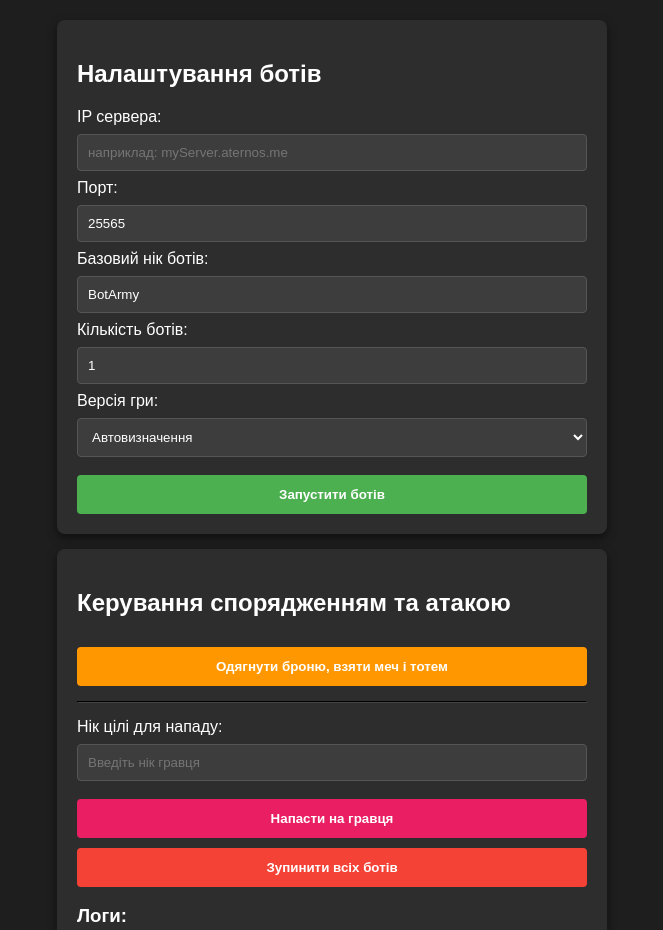
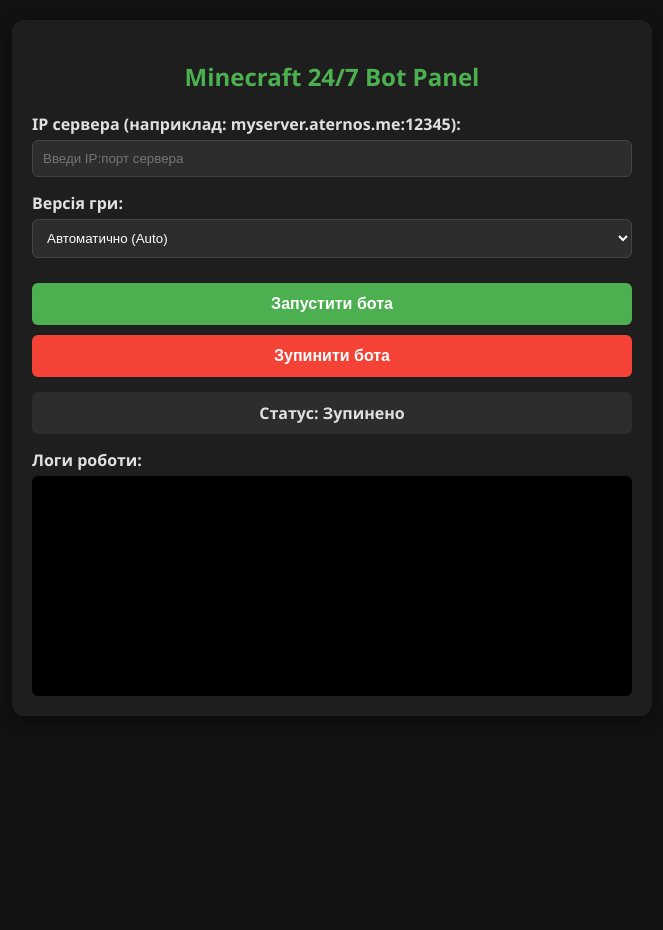
Before and after one commit to tymaa-coder/ATERNOS-BOT-24-7, a website: page bot-for-aternos-24-7/public/index.html in a window 1280 px wide. Shown: the top 930 px of the page, without its empty margins (308-971 px from the left). After the commit the page ends 800 px from the top, so only its background shows below. Drawn offline with nearby package versions, Linux system fonts and the light colour scheme; no server answers.

Commit message:
Update Minecraft bot control panel layout and styles

```diff
--- a/bot-for-aternos-24-7/public/index.html
+++ b/bot-for-aternos-24-7/public/index.html
@@ -2,111 +2,189 @@
 <html lang="uk">
 <head>
     <meta charset="UTF-8">
-    <title>Minecraft Bot Control Panel</title>
+    <meta name="viewport" content="width=device-width, initial-scale=1.0">
+    <title>Minecraft Aternos Bot 24/7</title>
     <style>
-        body { font-family: Arial, sans-serif; background: #1e1e1e; color: #fff; padding: 20px; max-width: 550px; margin: auto; }
-        .card { background: #2d2d2d; padding: 20px; border-radius: 8px; box-shadow: 0 4px 10px rgba(0,0,0,0.5); margin-bottom: 15px; }
-        input, select { width: 100%; padding: 10px; margin: 8px 0; background: #3d3d3d; border: 1px solid #555; color: #fff; border-radius: 4px; box-sizing: border-box; }
-        button { width: 100%; padding: 12px; margin-top: 10px; border: none; border-radius: 4px; font-weight: bold; cursor: pointer; }
-        .btn-start { background: #4CAF50; color: white; }
-        .btn-equip { background: #ff9800; color: white; }
-        .btn-attack { background: #e91e63; color: white; }
-        .btn-stop { background: #f44336; color: white; }
-        #logs { background: #111; padding: 10px; height: 140px; overflow-y: auto; font-family: monospace; font-size: 12px; border-radius: 4px; margin-top: 10px; border: 1px solid #444; }
+        body {
+            font-family: 'Segoe UI', Tahoma, Geneva, Verdana, sans-serif;
+            background-color: #121212;
+            color: #e0e0e0;
+            margin: 0;
+            padding: 20px;
+            display: flex;
+            flex-direction: column;
+            align-items: center;
+        }
+        .container {
+            width: 100%;
+            max-width: 600px;
+            background: #1e1e1e;
+            padding: 20px;
+            border-radius: 12px;
+            box-shadow: 0 4px 15px rgba(0,0,0,0.5);
+        }
+        h2 {
+            text-align: center;
+            color: #4CAF50;
+        }
+        .form-group {
+            margin-bottom: 15px;
+        }
+        label {
+            display: block;
+            margin-bottom: 5px;
+            font-weight: bold;
+        }
+        input, select {
+            width: 100%;
+            padding: 10px;
+            border: 1px solid #444;
+            background: #2d2d2d;
+            color: #fff;
+            border-radius: 6px;
+            box-sizing: border-box;
+        }
+        button {
+            width: 100%;
+            padding: 12px;
+            border: none;
+            border-radius: 6px;
+            font-size: 16px;
+            font-weight: bold;
+            cursor: pointer;
+            margin-top: 10px;
+        }
+        #startBtn {
+            background-color: #4CAF50;
+            color: white;
+        }
+        #startBtn:hover {
+            background-color: #45a049;
+        }
+        #stopBtn {
+            background-color: #f44336;
+            color: white;
+        }
+        #stopBtn:hover {
+            background-color: #d32f2f;
+        }
+        .status {
+            text-align: center;
+            font-weight: bold;
+            margin: 15px 0;
+            padding: 10px;
+            border-radius: 6px;
+            background: #2d2d2d;
+        }
+        .logs {
+            background: #000;
+            color: #00ff00;
+            padding: 10px;
+            height: 200px;
+            overflow-y: scroll;
+            font-family: monospace;
+            border-radius: 6px;
+            font-size: 13px;
+            white-space: pre-wrap;
+        }
     </style>
 </head>
 <body>
 
-<div class="card">
-    <h2>Налаштування ботів</h2>
-    <label>IP сервера:</label>
-    <input type="text" id="host" placeholder="наприклад: myServer.aternos.me">
+    <div class="container">
+        <h2>Minecraft 24/7 Bot Panel</h2>
 
-    <label>Порт:</label>
-    <input type="text" id="port" value="25565">
-
-    <label>Базовий нік ботів:</label>
-    <input type="text" id="baseUsername" value="BotArmy">
-
-    <label>Кількість ботів:</label>
-    <input type="number" id="count" value="1" min="1" max="10">
-
-    <label>Версія гри:</label>
-    <select id="version">
-        <option value="auto">Автовизначення</option>
-        <option value="1.21.4">1.21.4</option>
-        <option value="1.20.4">1.20.4</option>
-        <option value="1.19.4">1.19.4</option>
-    </select>
-
-    <button class="btn-start" onclick="startBots()">Запустити ботів</button>
+        <div class="form-group">
+            <label for="host">IP сервера (наприклад: myserver.aternos.me:12345):</label>
+            <input type="text" id="host" placeholder="Введи IP:порт сервера">
         </div>
 
-<div class="card">
-    <h2>Керування спорядженням та атакою</h2>
-
-    <button class="btn-equip" onclick="equipGear()">Одягнути броню, взяти меч і тотем</button>
-
-    <hr style="border-color: #444; margin: 15px 0;">
-
-    <label>Нік цілі для нападу:</label>
-    <input type="text" id="targetName" placeholder="Введіть нік гравця">
-    <button class="btn-attack" onclick="attackPlayer()">Напасти на гравця</button>
-
-    <button class="btn-stop" onclick="stopBots()">Зупинити всіх ботів</button>
-
-    <h3>Логи:</h3>
-    <div id="logs"></div>
+        <div class="form-group">
+            <label for="version">Версія гри:</label>
+            <select id="version" name="version">
+                <option value="auto">Автоматично (Auto)</option>
+                <option value="1.16.5">1.16.5</option>
+                <option value="1.17">1.17</option>
+                <option value="1.17.1">1.17.1</option>
+                <option value="1.18">1.18</option>
+                <option value="1.18.1">1.18.1</option>
+                <option value="1.18.2">1.18.2</option>
+                <option value="1.19">1.19</option>
+                <option value="1.19.1">1.19.1</option>
+                <option value="1.19.2">1.19.2</option>
+                <option value="1.19.3">1.19.3</option>
+                <option value="1.19.4">1.19.4</option>
+                <option value="1.20">1.20</option>
+                <option value="1.20.1">1.20.1</option>
+                <option value="1.20.2">1.20.2</option>
+                <option value="1.20.3">1.20.3</option>
+                <option value="1.20.4">1.20.4</option>
+                <option value="1.20.5">1.20.5</option>
+                <option value="1.20.6">1.20.6</option>
+                <option value="1.21">1.21</option>
+                <option value="1.21.1">1.21.1</option>
+                <option value="1.21.2">1.21.2</option>
+                <option value="1.21.3">1.21.3</option>
+                <option value="1.21.4">1.21.4</option>
+                <option value="1.21.5">1.21.5</option>
+                <option value="1.21.6">1.21.6</option>
+                <option value="1.21.7">1.21.7</option>
+                <option value="1.21.8">1.21.8</option>
+                <option value="1.21.9">1.21.9</option>
+                <option value="1.21.10">1.21.10</option>
+                <option value="1.21.11">1.21.11</option>
+            </select>
         </div>
 
+        <button id="startBtn">Запустити бота</button>
+        <button id="stopBtn">Зупинити бота</button>
+
+        <div class="status" id="statusText">Статус: Зупинено</div>
+
+        <label>Логи роботи:</label>
+        <div class="logs" id="logsBox"></div>
+    </div>
+
+    <!-- Підключаємо Socket.io клієнт -->
     <script src="/socket.io/socket.io.js"></script>
     <script>
         const socket = io();
 
-    function logMessage(msg) {
-        const logs = document.getElementById('logs');
-        logs.innerHTML += `<div>[${new Date().toLocaleTimeString()}] ${msg}</div>`;
-        logs.scrollTop = logs.scrollHeight;
-    }
+        const hostInput = document.getElementById('host');
+        const versionSelect = document.getElementById('version');
+        const startBtn = document.getElementById('startBtn');
+        const stopBtn = document.getElementById('stopBtn');
+        const statusText = document.getElementById('statusText');
+        const logsBox = document.getElementById('logsBox');
 
-    function startBots() {
-        const host = document.getElementById('host').value;
-        const port = document.getElementById('port').value;
-        const baseUsername = document.getElementById('baseUsername').value;
-        const count = document.getElementById('count').value;
-        const version = document.getElementById('version').value;
-
+        startBtn.addEventListener('click', () => {
+            const host = hostInput.value.trim();
+            const version = versionSelect.value;
             if (!host) {
-            alert('Введіть IP сервера!');
+                alert('Будь ласка, введіть IP сервера!');
                 return;
             }
+            socket.emit('start-bot', { host, version });
+        });
 
-        socket.emit('start-bots', { host, port, baseUsername, count, version });
+        stopBtn.addEventListener('click', () => {
+            socket.emit('stop-bot');
+        });
+
+        socket.on('status', (status) => {
+            if (status === 'running') {
+                statusText.innerText = 'Статус: Працює 🟢';
+                statusText.style.color = '#4CAF50';
+            } else {
+                statusText.innerText = 'Статус: Зупинено 🔴';
+                statusText.style.color = '#f44336';
             }
+        });
 
-    function equipGear() {
-        socket.emit('equip-gear');
-    }
-
-    function attackPlayer() {
-        const targetName = document.getElementById('targetName').value;
-        socket.emit('attack-attack' || 'attack-player', { targetName }); // виправлено виклик
-    }
-
-    // Правильний виклик для атаки:
-    function attackPlayer() {
-        const targetName = document.getElementById('targetName').value;
-        socket.emit('attack-player', { targetName });
-    }
-
-    function stopBots() {
-        socket.emit('stop-bots');
-    }
-
-    socket.on('log', (data) => {
-        logMessage(data);
+        socket.on('log', (msg) => {
+            logsBox.innerText += msg + '\n';
+            logsBox.scrollTop = logsBox.scrollHeight;
         });
     </script>
-
 </body>
 </html>
```
Lines whose indentation alone changed are shown as unchanged.
